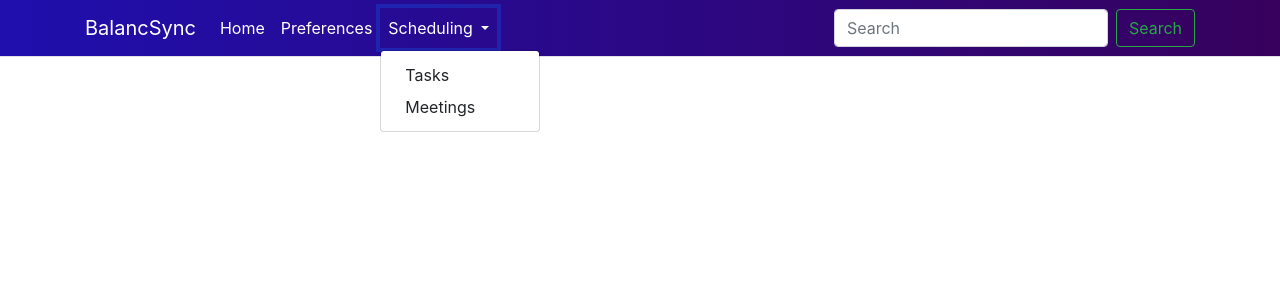
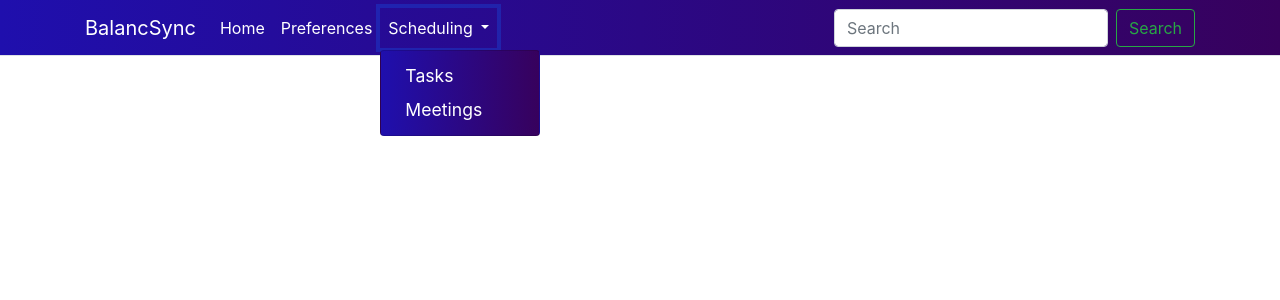
Before and after one commit to koolkusum/HackHers-2024, a Python web app: template flask/templates/meetings.html in a window 1280 px wide, after a click on "Scheduling". Shown: the top 300 px of the page. Run offline with Jinja, Linux system fonts and the light colour scheme; the template is opened without the code that fills it, so the values that code supplies are empty; some libraries are stand-ins or nearby versions.

Commit message:
fixed dropdown styling

```diff
--- a/flask/static/navbar.css
+++ b/flask/static/navbar.css
@@ -2,12 +2,15 @@
     background: linear-gradient(to right, #1f0fad, #37015d); /* Replace with your desired background color */
 }
 
+.navbar {
+    height: 3.5em; /* Set a static height for the navbar */
+}
 .nav-link {
     color: #ffffff; /* Text color for the brand and links */
 }
 
 .nav-link {
-    transition: color 0.3s, font-size 0.3s; /* Add transition for a smooth effect */
+    transition: color 0.3s, font-size 0.5s; /* Add transition for a smooth effect */
 }
 
 .nav-link:hover {
@@ -34,10 +37,23 @@
 }
 
 .nav-link.active {
-    transition: color 0.3s, font-size 0.3s; /* Add transition for a smooth effect */
+    transition: color 0.3s, font-size 0.5s; /* Add transition for a smooth effect */
 
 }
 .nav-link.active:hover {
     color: #ffd700;
     font-size: 1.1em;
   }
+
+  .dropdown-item{
+    background: linear-gradient(to right, #1f0fad, #37015d); /* Replace with your desired background color */
+    color: #ffffff;
+  }
+  .dropdown-item:hover{
+    color: #ffd700;
+    font-size: 1.1em;
+  }
+  .dropdown-menu{
+    background: linear-gradient(to right, #1f0fad, #37015d); /* Replace with your desired background color */
+    font-size: 1.1em;
+  }
```
